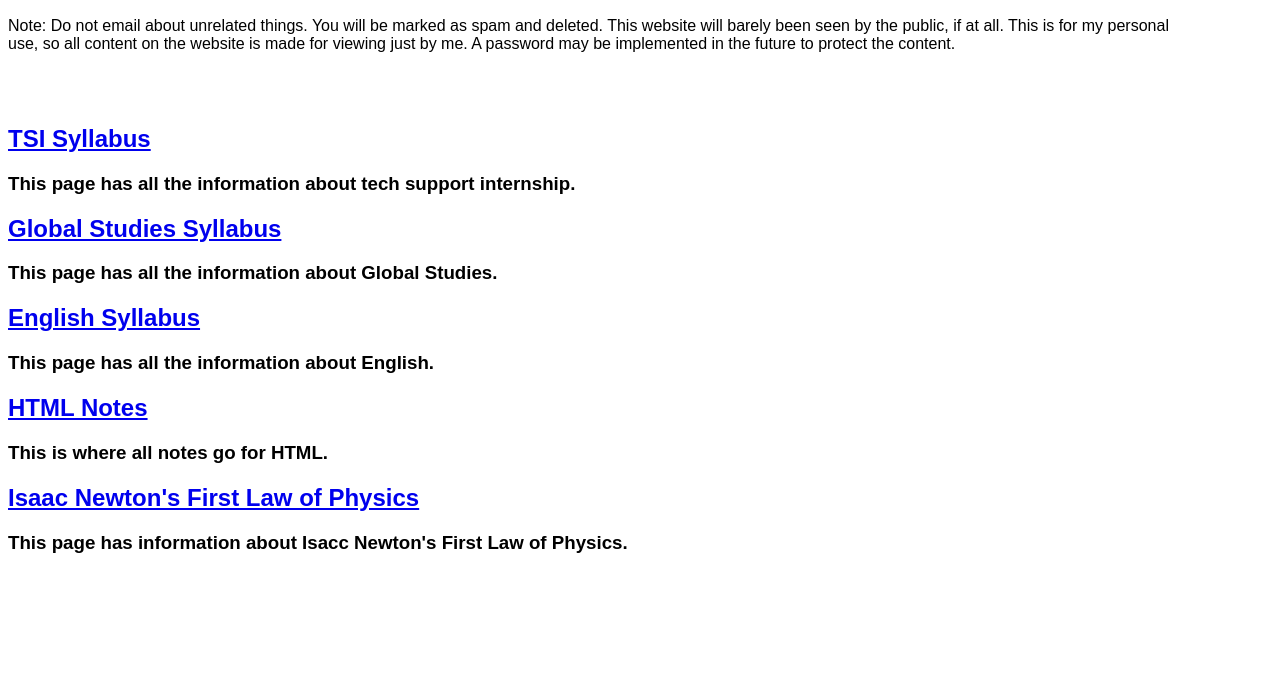
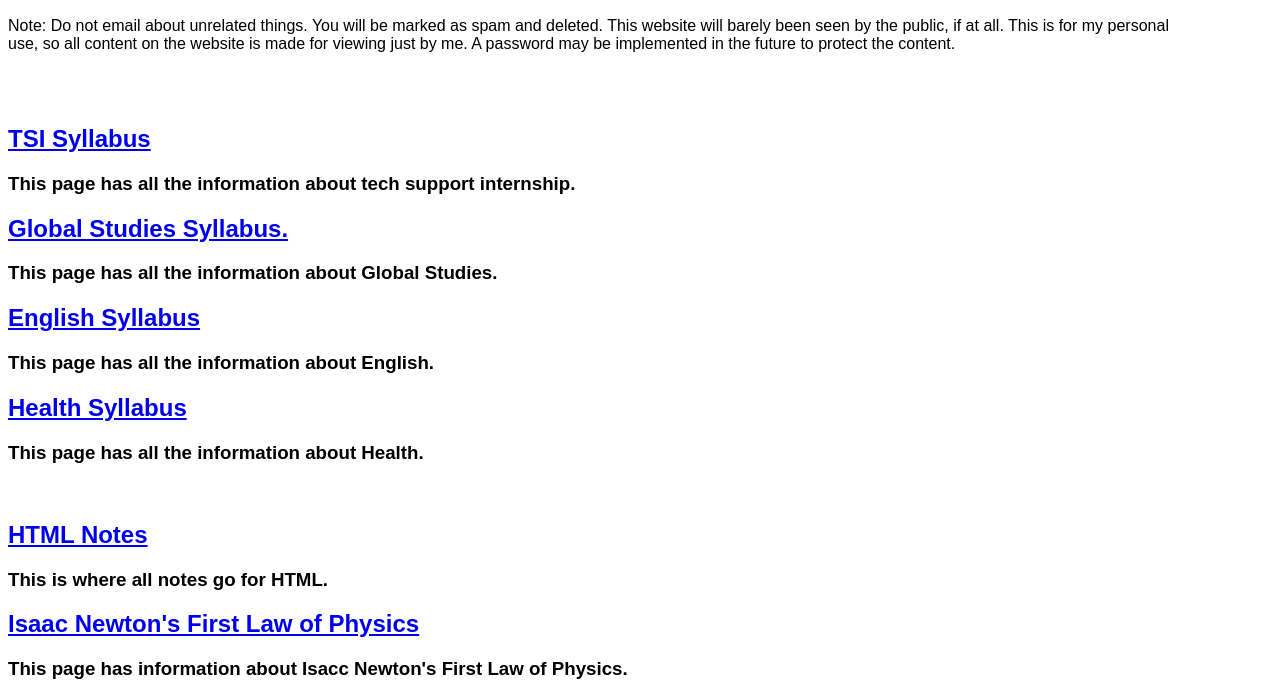
Before and after one commit to RodneyThomas397/notes, a plain HTML site: page index.html in a window 1280 px wide. Shown: the part 183-882 px from the top of the page. Before the commit the page ends 800 px from the top, so only its background shows below. Drawn offline with Linux system fonts and the light colour scheme.

Commit message:
Update index.html

```diff
--- a/index.html
+++ b/index.html
@@ -6,10 +6,14 @@
   <br><br>
   <h2><a href="./tsi">TSI Syllabus</a></h2>
   <h3>This page has all the information about tech support internship.</h3>
-  <h2><a href="./global">Global Studies Syllabus</a></h2>
+  <h2><a href="./global">Global Studies Syllabus.</a></h2>
   <h3>This page has all the information about Global Studies.</h3>
   <h2><a href="./english">English Syllabus</a></h2>
   <h3>This page has all the information about English.</h3>
+  <h2><a href="./health">Health Syllabus</a></h2>
+  <h3>This page has all the information about Health.</h3>
+
+  <br>
   <h2><a href="./html">HTML Notes</a></h2>
   <h3>This is where all notes go for HTML.</h3>
   <h2><a href="./newton1">Isaac Newton's First Law of Physics</a></h2>
```
